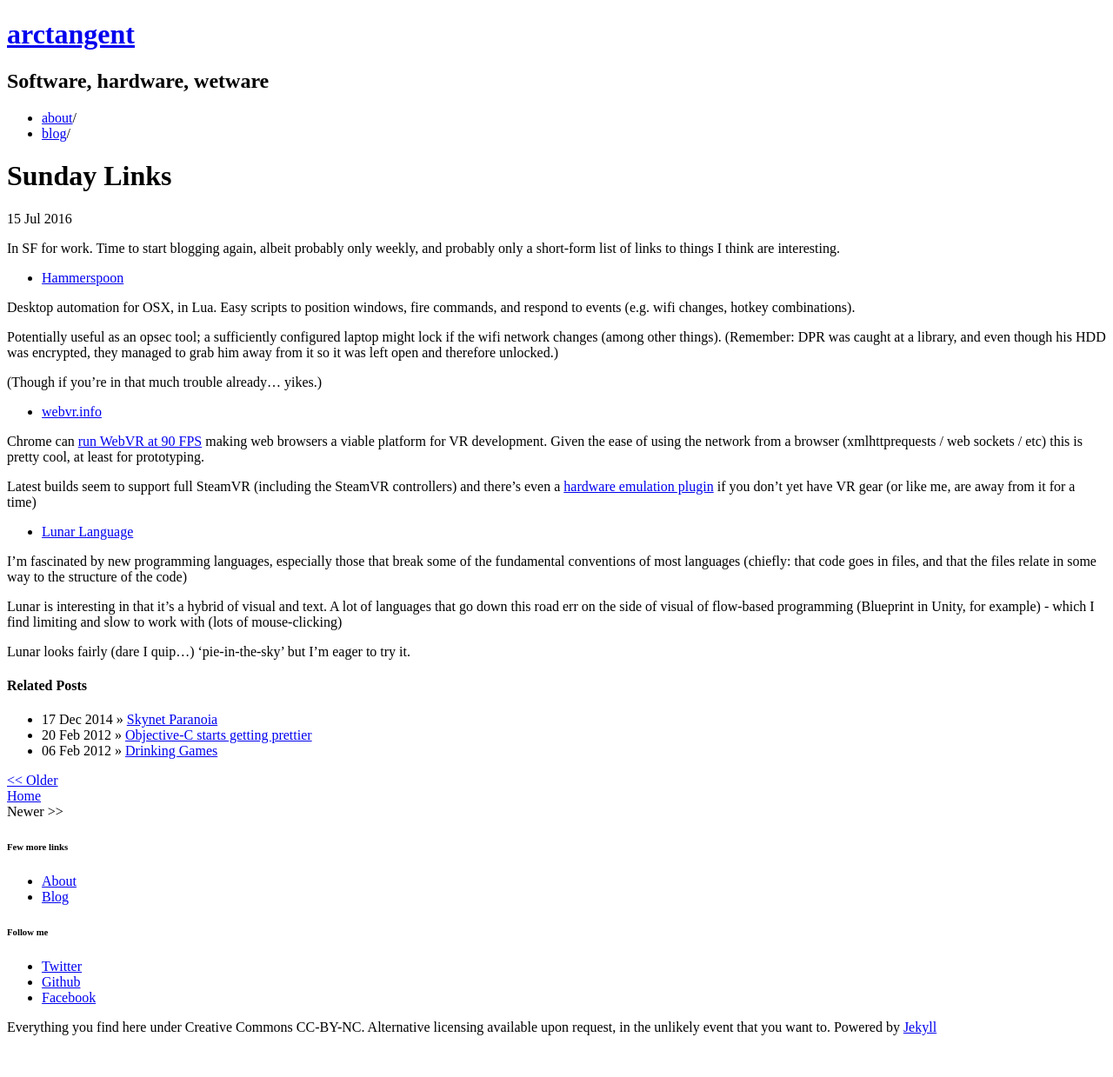
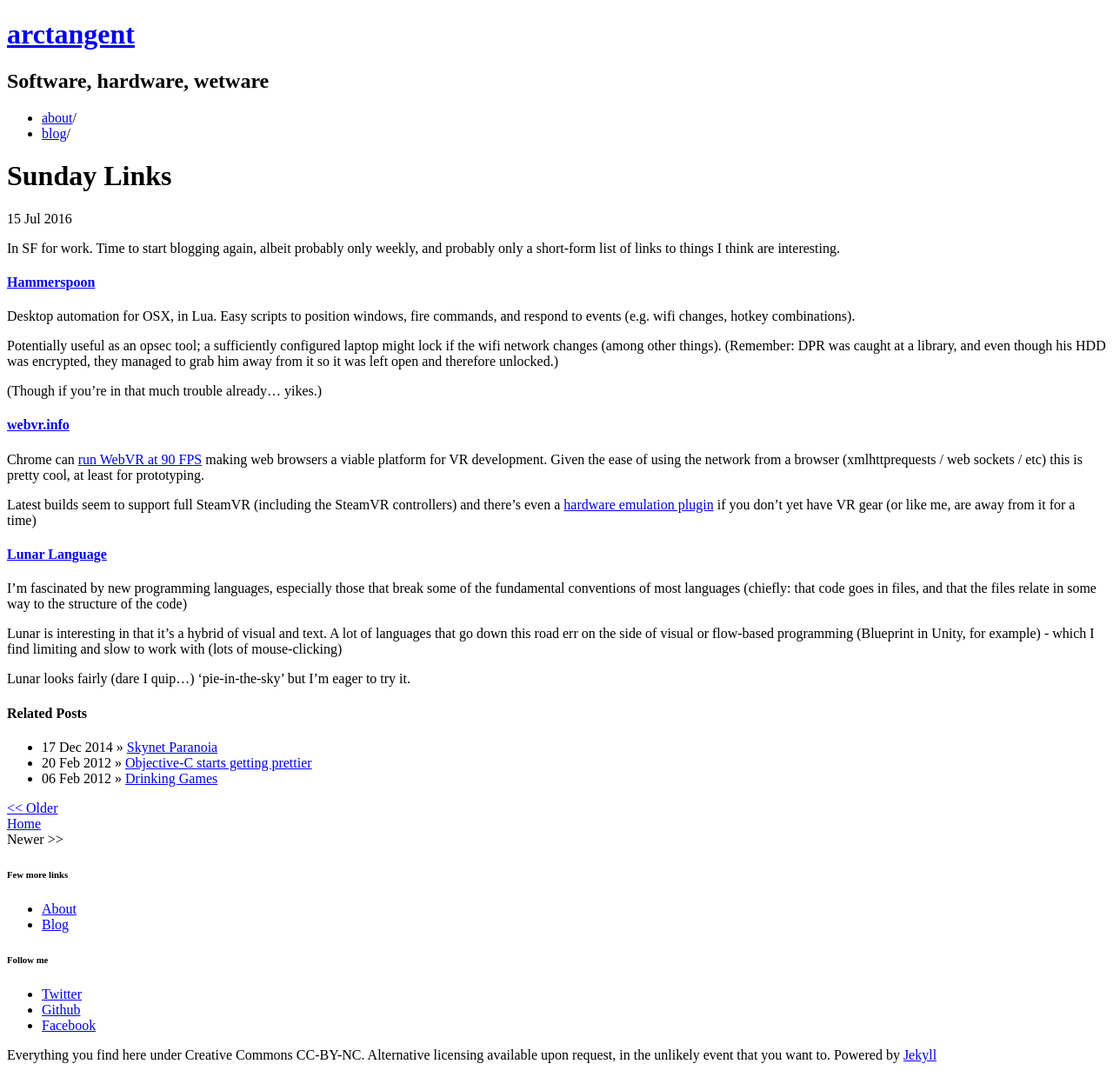
Before and after one commit to arcwhite/arcwhite.org, a Jekyll site: the page built from _posts/2016-07-15-sunday-links.markdown, in a window 1280 px wide. Shown: the whole page at 87% size. Built offline with Jekyll 4.4.1, drawn with Linux system fonts in a browser that asks for light colours; nearby versions of some CDN libraries; before the commit the page ends 1207 px from its top, so only the background shows below that.

Commit message:
Content tweaks

```diff
--- a/_posts/2016-07-15-sunday-links.markdown
+++ b/_posts/2016-07-15-sunday-links.markdown
@@ -9,7 +9,7 @@ categories:
 
 In SF for work. Time to start blogging again, albeit probably only weekly, and probably only a short-form list of links to things I think are interesting.
 
-* [Hammerspoon](https://www.instapaper.com/read/748133135)
+#### [Hammerspoon](https://www.instapaper.com/read/748133135)
 
 Desktop automation for OSX, in Lua. Easy scripts to position windows, fire commands, and respond to events (e.g. wifi changes, hotkey combinations).
 
@@ -17,16 +17,16 @@ Potentially useful as an opsec tool; a sufficiently configured laptop might lock
 
 (Though if you're in that much trouble already... yikes.)
 
-* [webvr.info](https://webvr.info)
+#### [webvr.info](https://webvr.info)
 
 Chrome can [run WebVR at 90 FPS](http://www.roadtovr.com/google-chrome-webvr-htc-vive-90-fps-hz-chrome/) making web browsers a viable platform for VR development. Given the ease of using the network from a browser (xmlhttprequests / web sockets / etc) this is pretty cool, at least for prototyping.
 
 Latest builds seem to support full SteamVR (including the SteamVR controllers) and there's even a [hardware emulation plugin](https://chrome.google.com/webstore/detail/webvr-api-emulation/gbdnpaebafagioggnhkacnaaahpiefil) if you don't yet have VR gear (or like me, are away from it for a time)
 
-* [Lunar Language](http://www.luna-lang.org/)
+#### [Lunar Language](http://www.luna-lang.org/)
 
 I'm fascinated by new programming languages, especially those that break some of the fundamental conventions of most languages (chiefly: that code goes in files, and that the files relate in some way to the structure of the code)
 
-Lunar is interesting in that it's a hybrid of visual and text. A lot of languages that go down this road err on the side of visual of flow-based programming (Blueprint in Unity, for example) - which I find limiting and slow to work with (lots of mouse-clicking)
+Lunar is interesting in that it's a hybrid of visual and text. A lot of languages that go down this road err on the side of visual or flow-based programming (Blueprint in Unity, for example) - which I find limiting and slow to work with (lots of mouse-clicking)
 
 Lunar looks fairly (dare I quip...) 'pie-in-the-sky' but I'm eager to try it.
```
